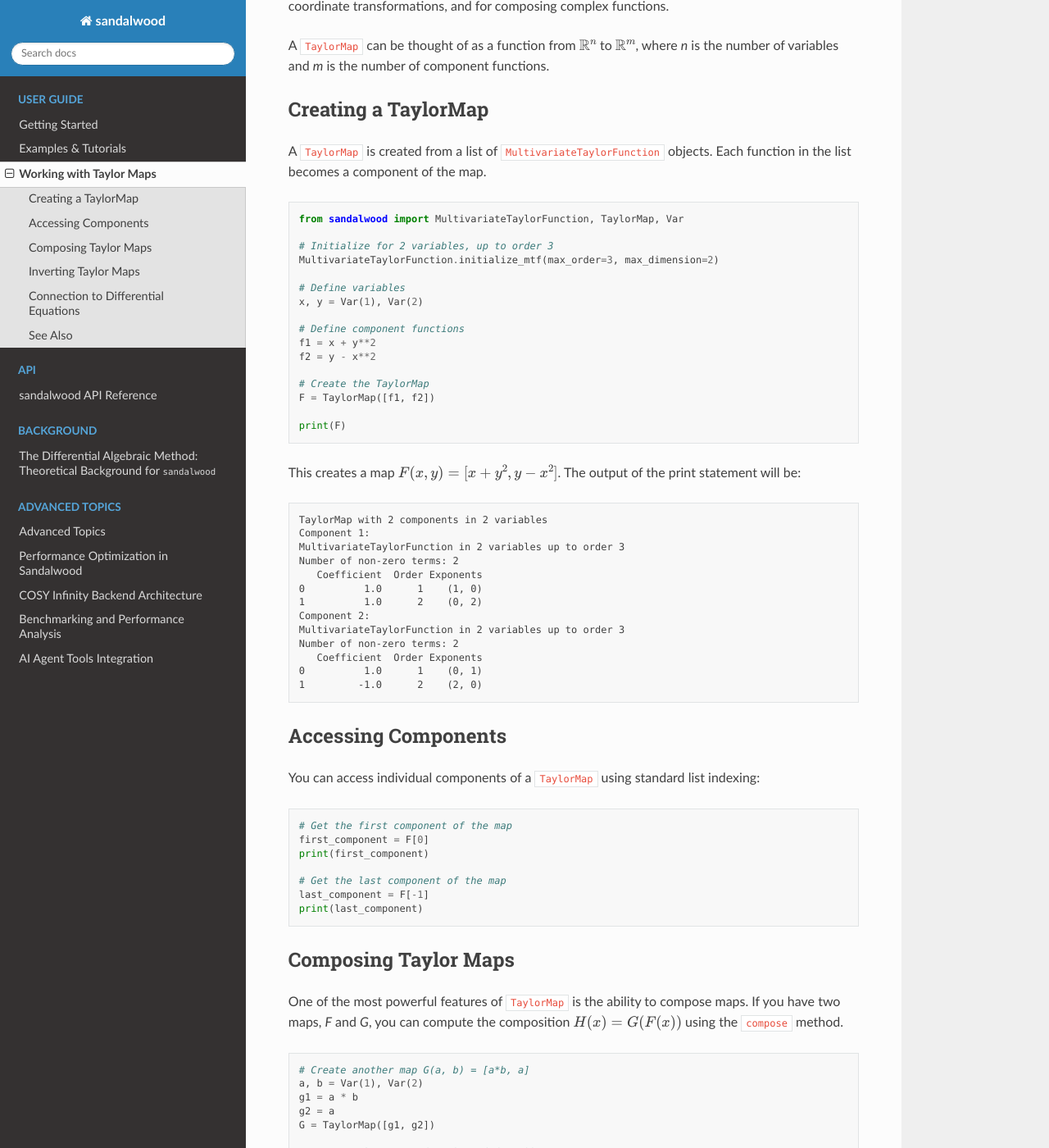
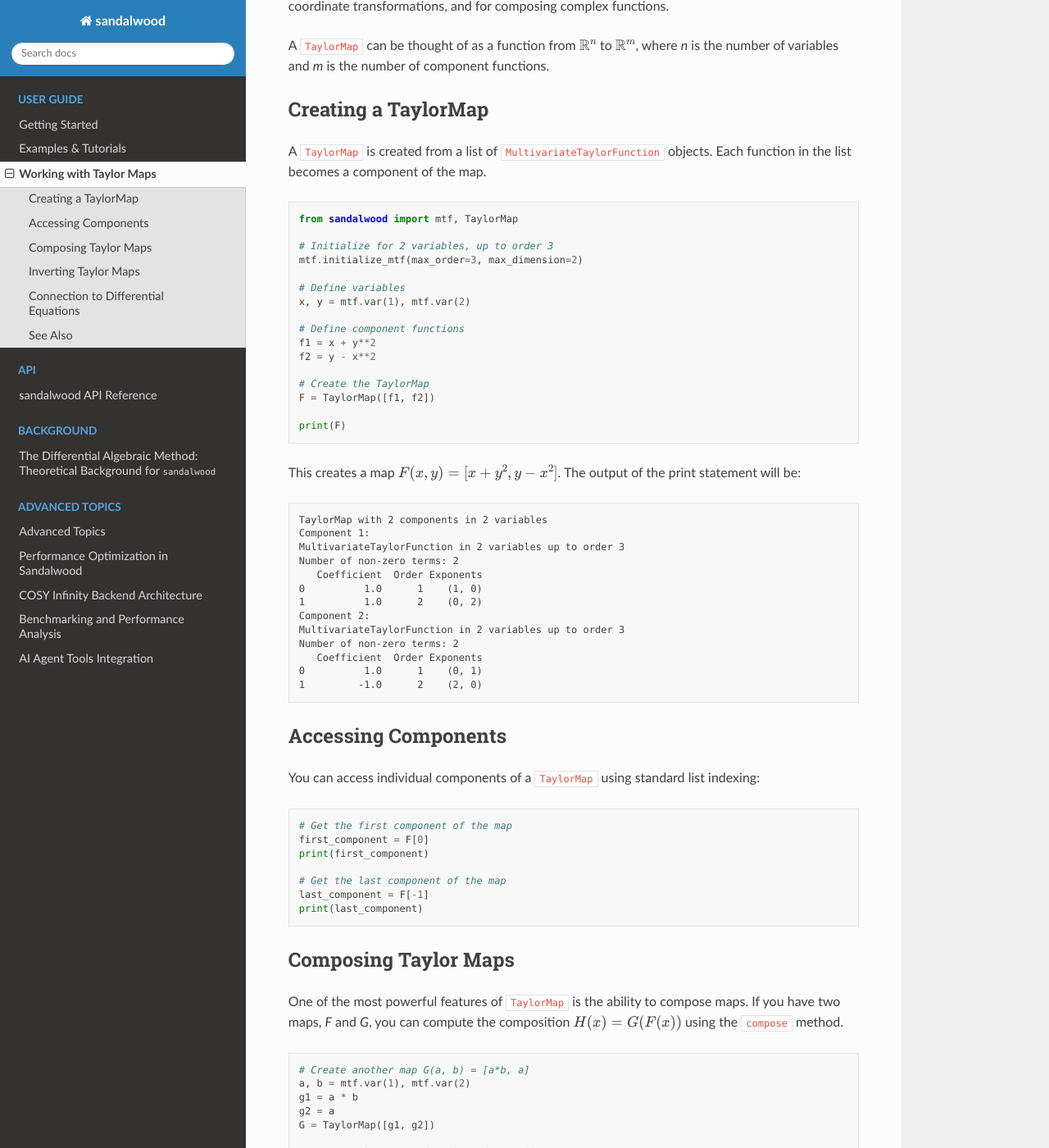
Before and after one commit to shashi-manikonda/sandalwood, a Sphinx documentation site: the page built from docs/taylor_map.rst, in a window 1280 px wide and 1400 px high, scrolled down 213 px. Shown: the whole window at 82% size. Built offline with Sphinx 7.4.7 and the Read the Docs theme 3.1.0, drawn with Linux system fonts in a browser that asks for light colours.

Commit message:
doc: fix Sphinx formatting, correct taylor_map examples, and add nbsphinx to pyproject.toml

```diff
--- a/docs/advanced_topics.rst
+++ b/docs/advanced_topics.rst
@@ -110,7 +110,8 @@
 incremental improvements to more ambitious features.
 
 
-### Expanded Functionality
+Expanded Functionality
+~~~~~~~~~~~~~~~~~~~~~~
 
 * **Automatic Differentiation (AD):** Implement support for AD to allow for
   the computation of gradients, Jacobians, and Hessians of Taylor maps.
@@ -121,7 +122,8 @@
   non-linear equations using Taylor series methods (e.g., Newton's method
   with high-order corrections).
 
-### Improved User Experience
+Improved User Experience
+~~~~~~~~~~~~~~~~~~~~~~~~
 
 * **Symbolic API:** Develop a more intuitive API for creating and
   manipulating Taylor maps, perhaps with a more "symbolic" feel.
--- a/docs/taylor_map.rst
+++ b/docs/taylor_map.rst
@@ -20,13 +20,13 @@
 
 .. code-block:: python
 
-   from sandalwood import MultivariateTaylorFunction, TaylorMap, Var
+   from sandalwood import mtf, TaylorMap
 
    # Initialize for 2 variables, up to order 3
-   MultivariateTaylorFunction.initialize_mtf(max_order=3, max_dimension=2)
+   mtf.initialize_mtf(max_order=3, max_dimension=2)
 
    # Define variables
-   x, y = Var(1), Var(2)
+   x, y = mtf.var(1), mtf.var(2)
 
    # Define component functions
    f1 = x + y**2
@@ -82,7 +82,7 @@
 .. code-block:: python
 
    # Create another map G(a, b) = [a*b, a]
-   a, b = Var(1), Var(2)
+   a, b = mtf.var(1), mtf.var(2)
    g1 = a * b
    g2 = a
    G = TaylorMap([g1, g2])
--- a/pyproject.toml
+++ b/pyproject.toml
@@ -73,7 +73,8 @@
     "pandas",
     "torch",
     "ipython",
-    "nbconvert"
+    "nbconvert",
+    "nbsphinx"
 ]
 dev = [
     "pytest",
@@ -100,6 +101,7 @@
     "gradio>=6.0",
     "google-genai",
     "python-dotenv",
+    "nbsphinx",
 ]
 
 
```
Also changed, not shown: docs/agent_tools.md (+3 -3 lines), docs/cosy_backend.rst (+6 -3 lines).
